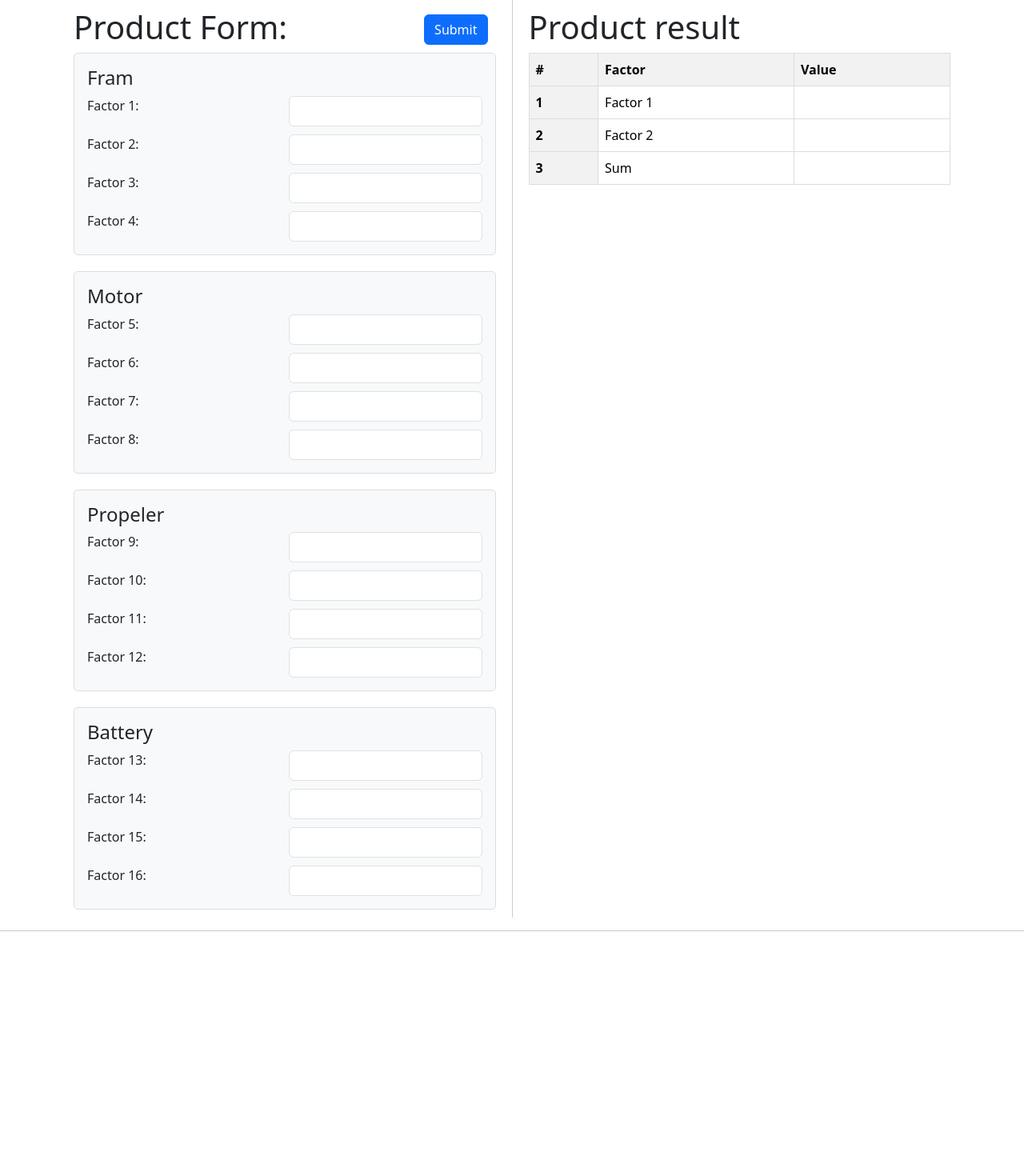
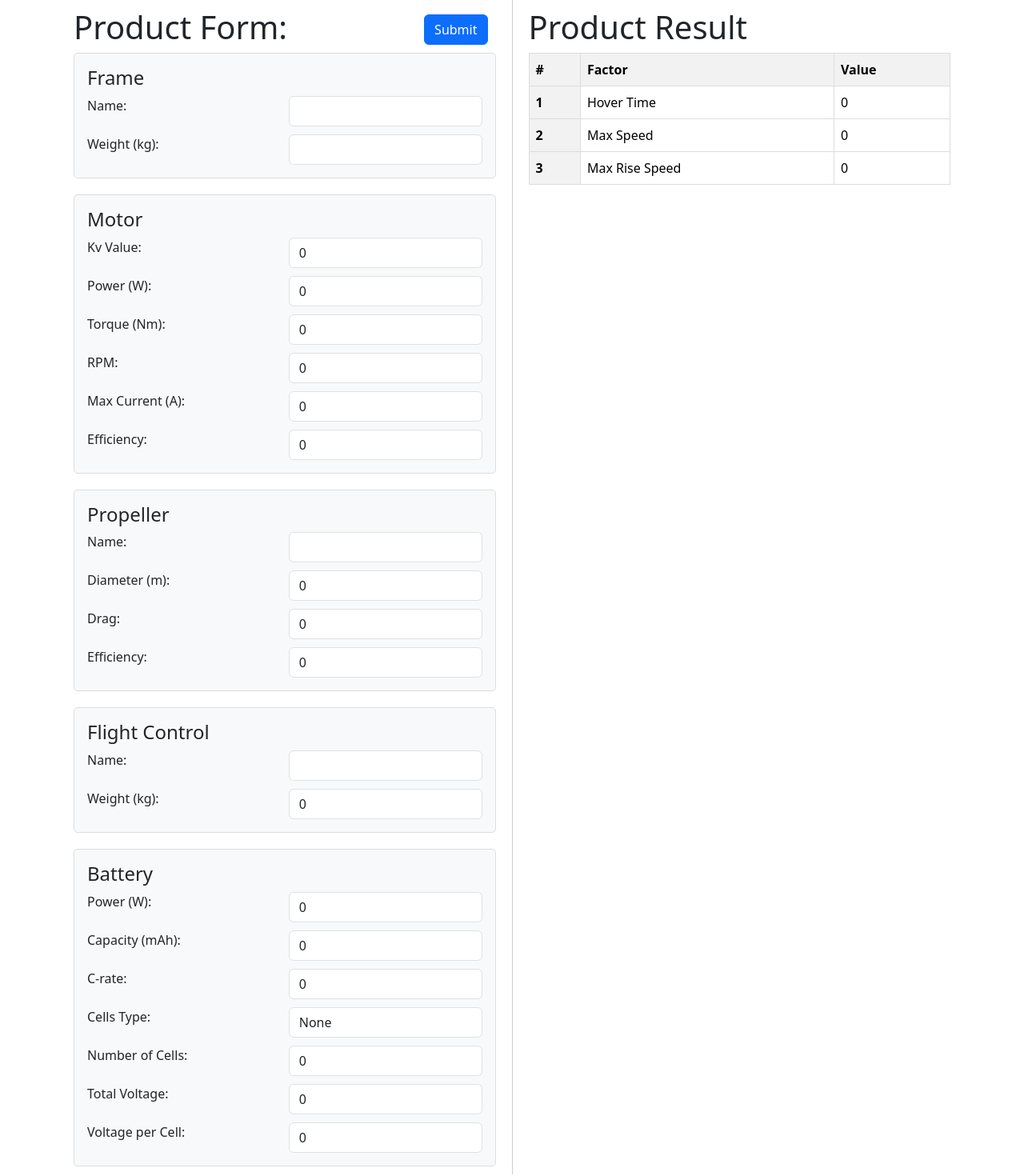
Before and after one commit to pleycothh/FPV, an Angular app in the folder FPV.APP/: page /flash in a window 1280 px wide. Shown: the top 1470 px of the page at 80% size. Before the commit the page ends 1180 px from the top, so only its background shows below. Built offline with nearby package versions, Linux system fonts and the light colour scheme.

Commit message:
update ng form

```diff
--- a/FPV.APP/src/app/flash/flash.component.ts
+++ b/FPV.APP/src/app/flash/flash.component.ts
@@ -5,7 +5,6 @@ import { ProductEntity } from '../sharing/models/productEntity.model';
 import { HttpClient } from '@angular/common/http';
 import { CommonModule } from '@angular/common';
 import { FlashService } from './flash.service';
-import e from 'express';
 
 
 
@@ -28,21 +27,26 @@ export class FlashComponent {
   constructor(
     private fs: FlashService,
   ) {
-    this.productEntity = {} as ProductEntity;
+    this.productEntity =
+    {
+      id: '',
+      name: '',
+      framEntity: { name: '', weight: 0 },
+      motorEntity: { weight: 0, kvValue: 0, power: 0, torque: 0, rpm: 0, maxCurrent: 0, efficiency: 0 },
+      propsEntity: { name: '', weight: 0, diameter: 0, drag: 0, efficiency: 0 },
+      flightControlEntity: { name: '', weight: 0 },
+      batteryEntity: { weight: 0, power: 0, capacity: 0, rate: 0, cellsType: 0, cellNumber: 0, totalVoltage: 0, voltagePerCell: 0 },
+      resultEntity: { weight: 0, hoverTime: 0, maxSpeed: 0, maxRiseSpeed: 0 }
+    };
   }
 
-  onCalc($event: any) {
+  onCalc($event: ProductEntity) {
     console.log('onCalc, flashcomponent');
     console.log($event);
-    let product = {
-      id: '1',
-      factor1: $event.factor1,
-      factor2: $event.factor2,
-      sum: 0,
-      lastUpdateDate: new Date()
-    } as ProductEntity;
 
-    this.fs.calc(product).subscribe( src => {
+
+
+    this.fs.calc($event as ProductEntity).subscribe( src => {
         console.log(src);
         this.productEntity = src;
       }, error => {
--- a/FPV.APP/src/app/flash/product-form/product-form.component.html
+++ b/FPV.APP/src/app/flash/product-form/product-form.component.html
@@ -1,55 +1,75 @@
-<h1> Product Form: </h1>
+<h1>Product Form:</h1>
 <form (ngSubmit)="onCalc(productEntity)" class="product-form">
   <div class="section-box">
-    <h4>Fram</h4>
+    <h4>Frame</h4>
     <div class="section">
-      <label for="factor1">Factor 1: </label>
-      <input id="factor1" type="text" [(ngModel)]="productEntity.factor1" name="factor1" class="form-control">
-      <label for="factor2">Factor 2: </label>
-      <input id="factor2" type="text" [(ngModel)]="productEntity.factor2" name="factor2" class="form-control">
-      <label for="factor3">Factor 3: </label>
-      <input id="factor3" type="text" [(ngModel)]="productEntity.factor3" name="factor3" class="form-control">
-      <label for="factor4">Factor 4: </label>
-      <input id="factor4" type="text" [(ngModel)]="productEntity.factor4" name="factor4" class="form-control">
+      <label for="frameName">Name: </label>
+      <input id="frameName" type="text" [(ngModel)]="name" name="frameName" class="form-control">
+      <label for="frameWeight">Weight (kg): </label>
+      <input id="frameWeight" type="number" [(ngModel)]="weight" name="frameWeight" class="form-control">
     </div>
   </div>
   <div class="section-box">
     <h4>Motor</h4>
     <div class="section">
-      <label for="factor5">Factor 5: </label>
-      <input id="factor5" type="text" [(ngModel)]="productEntity.factor5" name="factor5" class="form-control">
-      <label for="factor6">Factor 6: </label>
-      <input id="factor6" type="text" [(ngModel)]="productEntity.factor6" name="factor6" class="form-control">
-      <label for="factor7">Factor 7: </label>
-      <input id="factor7" type="text" [(ngModel)]="productEntity.factor7" name="factor7" class="form-control">
-      <label for="factor8">Factor 8: </label>
-      <input id="factor8" type="text" [(ngModel)]="productEntity.factor8" name="factor8" class="form-control">
+      <label for="motorKvValue">Kv Value: </label>
+      <input id="motorKvValue" type="number" [(ngModel)]="productEntity.motorEntity.kvValue" name="motorKvValue" class="form-control">
+      <label for="motorPower">Power (W): </label>
+      <input id="motorPower" type="number" [(ngModel)]="productEntity.motorEntity.power" name="motorPower" class="form-control">
+      <label for="motorTorque">Torque (Nm): </label>
+      <input id="motorTorque" type="number" [(ngModel)]="productEntity.motorEntity.torque" name="motorTorque" class="form-control">
+      <label for="motorRpm">RPM: </label>
+      <input id="motorRpm" type="number" [(ngModel)]="productEntity.motorEntity.rpm" name="motorRpm" class="form-control">
+      <label for="motorMaxCurrent">Max Current (A): </label>
+      <input id="motorMaxCurrent" type="number" [(ngModel)]="productEntity.motorEntity.maxCurrent" name="motorMaxCurrent" class="form-control">
+      <label for="motorEfficiency">Efficiency: </label>
+      <input id="motorEfficiency" type="number" [(ngModel)]="productEntity.motorEntity.efficiency" name="motorEfficiency" class="form-control">
     </div>
   </div>
   <div class="section-box">
-    <h4>Propeler</h4>
+    <h4>Propeller</h4>
     <div class="section">
-      <label for="factor9">Factor 9: </label>
-      <input id="factor9" type="text" [(ngModel)]="productEntity.factor9" name="factor9" class="form-control">
-      <label for="factor10">Factor 10: </label>
-      <input id="factor10" type="text" [(ngModel)]="productEntity.factor10" name="factor10" class="form-control">
-      <label for="factor11">Factor 11: </label>
-      <input id="factor11" type="text" [(ngModel)]="productEntity.factor11" name="factor11" class="form-control">
-      <label for="factor12">Factor 12: </label>
-      <input id="factor12" type="text" [(ngModel)]="productEntity.factor12" name="factor12" class="form-control">
+      <label for="propsName">Name: </label>
+      <input id="propsName" type="text" [(ngModel)]="productEntity.propsEntity.name" name="propsName" class="form-control">
+      <label for="propsDiameter">Diameter (m): </label>
+      <input id="propsDiameter" type="number" [(ngModel)]="productEntity.propsEntity.diameter" name="propsDiameter" class="form-control">
+      <label for="propsDrag">Drag: </label>
+      <input id="propsDrag" type="number" [(ngModel)]="productEntity.propsEntity.drag" name="propsDrag" class="form-control">
+      <label for="propsEfficiency">Efficiency: </label>
+      <input id="propsEfficiency" type="number" [(ngModel)]="productEntity.propsEntity.efficiency" name="propsEfficiency" class="form-control">
+    </div>
+  </div>
+  <div class="section-box">
+    <h4>Flight Control</h4>
+    <div class="section">
+      <label for="flightControlName">Name: </label>
+      <input id="flightControlName" type="text" [(ngModel)]="productEntity.flightControlEntity.name" name="flightControlName" class="form-control">
+      <label for="flightControlWeight">Weight (kg): </label>
+      <input id="flightControlWeight" type="number" [(ngModel)]="productEntity.flightControlEntity.weight" name="flightControlWeight" class="form-control">
     </div>
   </div>
   <div class="section-box">
     <h4>Battery</h4>
     <div class="section">
-      <label for="factor13">Factor 13: </label>
-      <input id="factor13" type="text" [(ngModel)]="productEntity.factor13" name="factor13" class="form-control">
-      <label for="factor14">Factor 14: </label>
-      <input id="factor14" type="text" [(ngModel)]="productEntity.factor14" name="factor14" class="form-control">
-      <label for="factor15">Factor 15: </label>
-      <input id="factor15" type="text" [(ngModel)]="productEntity.factor15" name="factor15" class="form-control">
-      <label for="factor16">Factor 16: </label>
-      <input id="factor16" type="text" [(ngModel)]="productEntity.factor16" name="factor16" class="form-control">
+      <label for="batteryPower">Power (W): </label>
+      <input id="batteryPower" type="number" [(ngModel)]="productEntity.batteryEntity.power" name="batteryPower" class="form-control">
+      <label for="batteryCapacity">Capacity (mAh): </label>
+      <input id="batteryCapacity" type="number" [(ngModel)]="productEntity.batteryEntity.capacity" name="batteryCapacity" class="form-control">
+      <label for="batteryRate">C-rate: </label>
+      <input id="batteryRate" type="number" [(ngModel)]="productEntity.batteryEntity.rate" name="batteryRate" class="form-control">
+      <label for="batteryCellsType">Cells Type: </label>
+      <select id="batteryCellsType" [(ngModel)]="productEntity.batteryEntity.cellsType" name="batteryCellsType" class="form-control">
+        <option [value]="0">None</option>
+        <option [value]="1">LiPo</option>
+        <option [value]="2">LiFe</option>
+        <option [value]="3">LiIon</option>
+      </select>
+      <label for="batteryCellNumber">Number of Cells: </label>
+      <input id="batteryCellNumber" type="number" [(ngModel)]="productEntity.batteryEntity.cellNumber" name="batteryCellNumber" class="form-control">
+      <label for="batteryTotalVoltage">Total Voltage: </label>
+      <input id="batteryTotalVoltage" type="number" [(ngModel)]="productEntity.batteryEntity.totalVoltage" name="batteryTotalVoltage" class="form-control">
+      <label for="batteryVoltagePerCell">Voltage per Cell: </label>
+      <input id="batteryVoltagePerCell" type="number" [(ngModel)]="productEntity.batteryEntity.voltagePerCell" name="batteryVoltagePerCell" class="form-control">
     </div>
   </div>
   <button class="btn btn-primary submit-button" type="submit">Submit</button>
--- a/FPV.APP/src/app/flash/product-form/product-form.component.ts
+++ b/FPV.APP/src/app/flash/product-form/product-form.component.ts
@@ -1,6 +1,6 @@
 import { Component, EventEmitter, Input, OnInit, Output } from '@angular/core';
 import { FormsModule, ReactiveFormsModule} from '@angular/forms';
-import { ProductEntity } from '../../sharing/models/productEntity.model';
+import { CellsType, ProductEntity } from '../../sharing/models/productEntity.model';
 
 @Component({
   selector: 'app-product-form',
@@ -15,16 +15,33 @@ import { ProductEntity } from '../../sharing/models/productEntity.model';
 //@Injectable({providedIn: 'root'})
 
 export class ProductFormComponent {
+
+  name: string;
+  weight: number;
+
   @Input() productEntity: ProductEntity;
   @Output() calc: EventEmitter<ProductEntity> = new EventEmitter<ProductEntity>();
-  /**
-   *
-   */
+
+
   constructor(
    // private fs: FlashService
   ) {
-    this.productEntity = {} as ProductEntity;
+
+    if(this.productEntity == null)
+    {
+      this.productEntity = {} as ProductEntity;
+      this.productEntity.framEntity = { name: '', weight: 0 };
+      this.productEntity.motorEntity = { weight: 0, kvValue: 0, power: 0, torque: 0, rpm: 0, maxCurrent: 0, efficiency: 0 };
+      this.productEntity.propsEntity = { name: '', weight: 0, diameter: 0, drag: 0, efficiency: 0 };
+      this.productEntity.flightControlEntity = { name: '', weight: 0 };
+      this.productEntity.batteryEntity = { weight: 0, power: 0, capacity: 0, rate: 0, cellsType: CellsType.None, cellNumber: 0, totalVoltage: 0, voltagePerCell: 0 };
+      this.productEntity.resultEntity = { weight: 0, hoverTime: 1, maxSpeed: 0, maxRiseSpeed: 0 };
+      console.log('productFormComponent reinitlized');
+      console.log(this.productEntity);
+    }
   }
+
+
   onCalc(input: ProductEntity)
   {
     console.log('onCalc, productFormComponent');
--- a/FPV.APP/src/app/flash/product-viewer/product-viewer.component.html
+++ b/FPV.APP/src/app/flash/product-viewer/product-viewer.component.html
@@ -1,4 +1,4 @@
-<h1>Product result</h1>
+<h1>Product Result</h1>
 
 <table class="table">
   <thead>
@@ -11,18 +11,18 @@
   <tbody>
     <tr>
       <th scope="row">1</th>
-      <td>Factor 1</td>
-      <td>{{productEntity.factor1}}</td>
+      <td>Hover Time</td>
+      <td>{{productEntity.resultEntity.hoverTime}}</td>
     </tr>
     <tr>
       <th scope="row">2</th>
-      <td>Factor 2</td>
-      <td>{{productEntity.factor2}}</td>
+      <td>Max Speed</td>
+      <td>{{productEntity.resultEntity.maxSpeed}}</td>
     </tr>
     <tr>
       <th scope="row">3</th>
-      <td>Sum</td>
-      <td>{{productEntity.sum}}</td>
+      <td>Max Rise Speed</td>
+      <td>{{productEntity.resultEntity.maxRiseSpeed}}</td>
     </tr>
   </tbody>
 </table>
--- a/FPV.APP/src/app/flash/product-viewer/product-viewer.component.ts
+++ b/FPV.APP/src/app/flash/product-viewer/product-viewer.component.ts
@@ -1,5 +1,5 @@
 import { Component, Input } from '@angular/core';
-import { ProductEntity } from '../../sharing/models/productEntity.model';
+import { CellsType, ProductEntity } from '../../sharing/models/productEntity.model';
 
 @Component({
   selector: 'app-product-viewer',
@@ -17,7 +17,20 @@ export class ProductViewerComponent {
    *
    */
   constructor() {
-    this.productEntity = {} as ProductEntity;
+
+    if(this.productEntity == null)
+      {
+        this.productEntity = {} as ProductEntity;
+        this.productEntity.framEntity = { name: '', weight: 0 };
+        this.productEntity.motorEntity = { weight: 0, kvValue: 0, power: 0, torque: 0, rpm: 0, maxCurrent: 0, efficiency: 0 };
+        this.productEntity.propsEntity = { name: '', weight: 0, diameter: 0, drag: 0, efficiency: 0 };
+        this.productEntity.flightControlEntity = { name: '', weight: 0 };
+        this.productEntity.batteryEntity = { weight: 0, power: 0, capacity: 0, rate: 0, cellsType: CellsType.None, cellNumber: 0, totalVoltage: 0, voltagePerCell: 0 };
+        this.productEntity.resultEntity = { weight: 0, hoverTime: 1, maxSpeed: 0, maxRiseSpeed: 0 };
+        console.log('productViewComponent reinitlized');
+        console.log(this.productEntity);
+      }
+
   }
 
 }
--- a/FPV.APP/tsconfig.json
+++ b/FPV.APP/tsconfig.json
@@ -15,6 +15,7 @@
     "sourceMap": true,
     "declaration": false,
     "experimentalDecorators": true,
+    "strictPropertyInitialization": false,
     "moduleResolution": "bundler",
     "importHelpers": true,
     "target": "ES2022",
```
